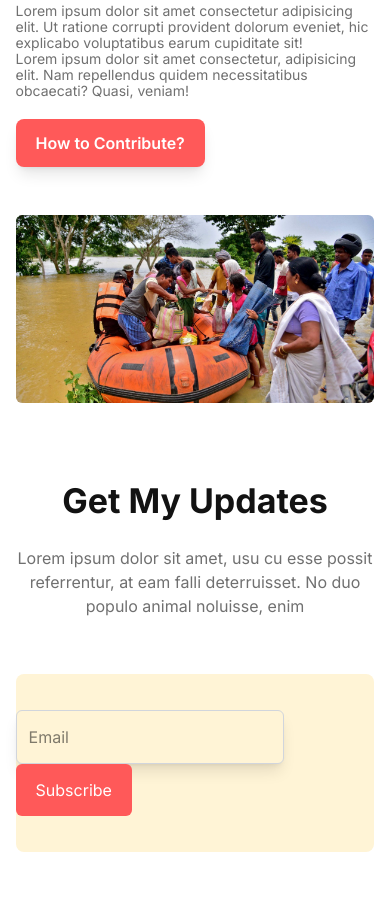
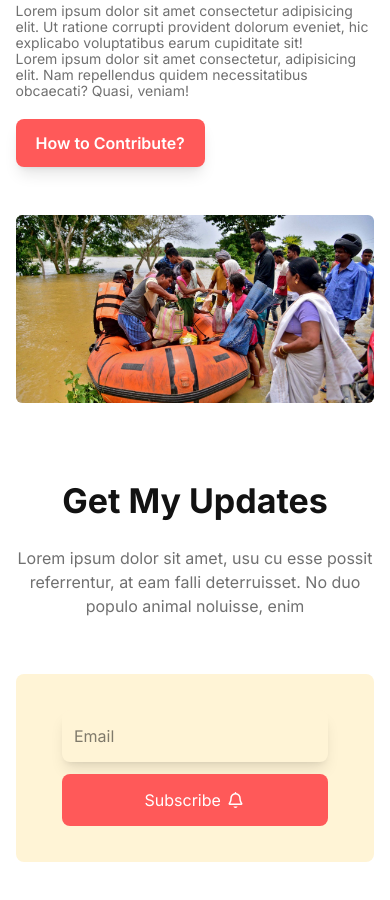
Before and after one commit to bayjid-alom/donate-today, a plain HTML site: page index.html in a window 390 px wide. Shown: the part 2971-3871 px from the top of the page. Drawn offline with nearby package versions, Linux system fonts and the light colour scheme; a web font is replaced by a local one.

Commit message:
Responsive subscribe section

```diff
--- a/index.html
+++ b/index.html
@@ -224,9 +224,14 @@
 
 
             <div class="subcribe bg-[#FFF4D6] rounded-lg py-9 lg:py-20 mx-auto flex flex-row justify-center ">
-                <div class="max-w-[432px] mx-auto">
-                    <input class="bg-[#FFF4D6] border border-gray-300 shadow-lg rounded-md py-3.5 px-5 pl-3" type="email" placeholder="Email">
-                    <button class="bg-[#FF5959] rounded-md text-white py-3.5 px-5">Subscribe</button>
+                <div class="lg:max-w-[432px] mx-auto flex-col gap-3 lg:gap-0 flex lg:flex-row  lg:justify-center">
+                    <input
+                        class="w-full lg:w-[70%]  bg-[#FFF4D6] rounded-lg  border-none border-gray-300 shadow-lg md:rounded-tl-lg md:rounded-bl-lg py-3.5 px-5 pl-3"
+                        type="email" placeholder="Email">
+                    <button
+                        class="w-full lg:w-[30%] bg-[#FF5959] rounded-lg   md:rounded-tr-lg md:rounded-br-lg text-white py-3.5 px-5">Subscribe
+                        <span class="md:hidden"><i class="fa-regular fa-bell"></i></span>
+                    </button>
                 </div>
             </div>
         </section>
```
